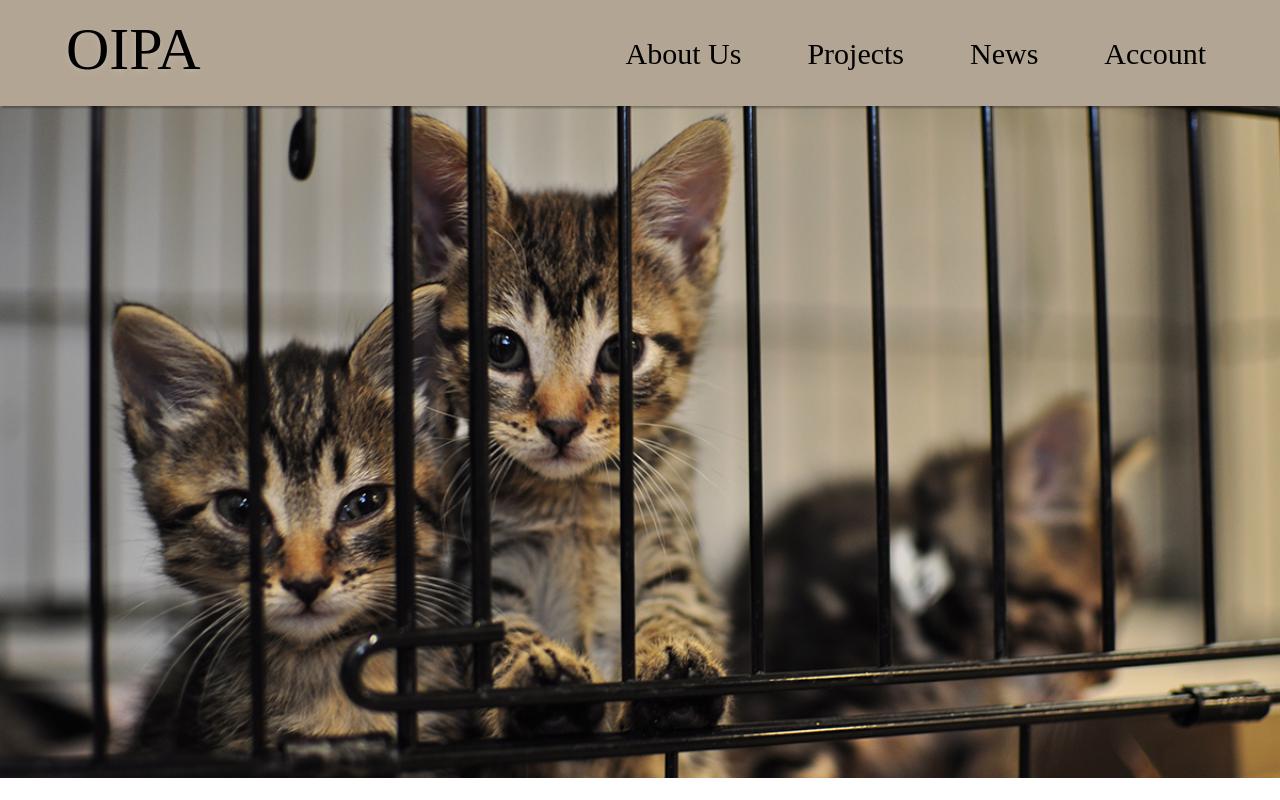
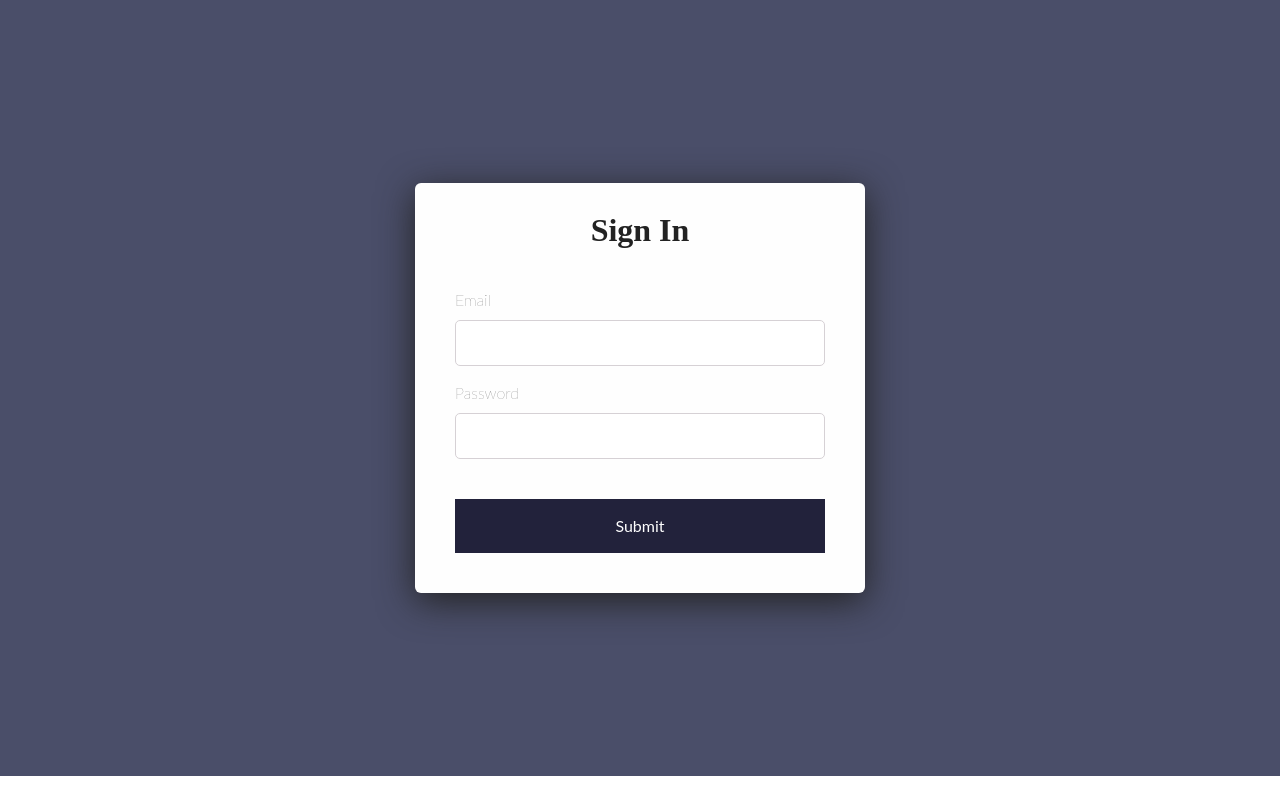
Before and after one commit to raissadt-xapiens/Xapiens-Refactory, a React (Create React App) app in the folder Week-3/Day12/developing-web/: page / in a window 1280 px wide. Shown: the top 800 px of the page. Built offline with nearby package versions, Linux system fonts and the light colour scheme; a web font is replaced by a local one.

Commit message:
Add handle submit for Sign In [Day12]

```diff
--- /dev/null
+++ b/Week-3/Day12/developing-web/src/FormErrors.js
@@ -0,0 +1,14 @@
+// import React from 'react';
+
+// export const FormErrors = ({formErrors}) =>
+//   <div className='formErrors'>
+//     {Object.keys(formErrors).map((fieldName, i) => {
+//       if(formErrors[fieldName].length > 0){
+//         return (
+//           <p key={i}>{fieldName} {formErrors[fieldName]}</p>
+//         )
+//       } else {
+//         return '';
+//       }
+//     })}
+//   </div>
--- a/Week-3/Day12/developing-web/src/SignIn.js
+++ b/Week-3/Day12/developing-web/src/SignIn.js
@@ -1,19 +1,5 @@
-// import React from 'react';
-// import './Sign.css';
-
-// function Signin() {
-//     return (
-//         <div>
-//             <h2>Sign In</h2>
-//         </div>
-//     )
-// }
-
-// export default Signin;
-
-
-
-import React, { Component } from 'react';
+import React from 'react';
+// import { FormErrors } from './FormErrors';
 import '../src/assets/styles/Sign.css';
 
 
@@ -35,9 +21,13 @@ class SignIn extends React.Component {
       errors: {
         email: '',
         password: '',
-      }
+      },
+      emailValid: false,
+      passwordValid: false,
+      formValid: false
     };
   }
+
 
   handleChange = (event) => {
     event.preventDefault();
@@ -93,7 +83,7 @@ class SignIn extends React.Component {
                 <span className='error'>{errors.password}</span>}
             </div>
             <div className='submit'>
-              <button>Submit</button>
+              <button onClick={this.handleSubmit} type='submit'>Submit</button>
             </div>
           </form>
         </div>
@@ -103,3 +93,190 @@ class SignIn extends React.Component {
 }
 
 export default SignIn;
+
+
+
+
+
+// import React, { Component } from 'react';
+// import { FormErrors } from './FormErrors';
+// import '../src/assets/styles/Sign.css';
+
+
+// class SignIn extends Component {
+//   constructor(props) {
+//     super(props);
+//     this.state = {
+//       email: null,
+//       password: null,
+//       formErrors: {
+//         email: '',
+//         password: ''
+//       },
+//       emailValid: false,
+//       passwordValid: false,
+//       formValid: false
+//     };
+//   }
+
+
+//   handleChange = (event) => {
+//     event.preventDefault();
+//     const name = event.target.name;
+//     const value = event.target.value;
+//     this.setState({[name]: value},
+//       () => { this.validateField(name, value) });
+//   }
+
+//   validateField(fieldName, value) {
+//     let fieldValidationErrors = this.state.formErrors;
+//     let emailValid = this.state.emailValid;
+//     let passwordValid = this.state.passwordValid;
+
+
+//     switch (fieldName) {
+//       case 'email':
+//         emailValid = value.match(/^([\w.%+-]+)@([\w-]+\.)+([\w]{2,})$/i);
+//         fieldValidationErrors.email = emailValid
+//         ? '' : ' is invalid!';
+//         break;
+//       case 'password':
+//         passwordValid = value.length < 8;
+//         fieldValidationErrors.password = passwordValid
+//         ? 'Password must be at least 8 characters long!'
+//         : '';
+//         break;
+//       default:
+//         break;
+//     }
+//     this.setState({ formErrors: fieldValidationErrors,
+//                     emailValid: emailValid,
+//                     passwordValid: passwordValid}, this.validateForm);
+//   }
+
+//   validateForm() {
+//     this.setState({formValid: this.state.emailValid && this.state.passwordValid});
+//   }
+//   errorClass(error) {
+//     return(error.length === 0 ? '' : 'has-error');
+//   }
+
+
+//   render() {
+//     return (
+//       <div className='wrapper'>
+//         <div className='form-wrapper'>
+//           <h2>Sign In</h2>
+//           <div className='panel panel-default'>
+//             <FormErrors formErrors={this.state.formErrors} />
+//           </div>
+//           <form>
+//             <div className={`form-group ${this.errorClass(this.state.formErrors.email)}`}>
+//               <label htmlFor="email">Email</label>
+//               <input type='email' name='email' placeholder='Put your email' onChange={this.handleChange} value={this.state.email} required />
+//             </div>
+//             <div className={`form-group ${this.errorClass(this.state.formErrors.password)}`}>
+//               <label htmlFor="password">Password</label>
+//               <input type='password' name='password' placeholder='Put your password' onChange={this.handleChange} value={this.state.password} required />
+//             </div>
+//             <div className='submit'>
+//               <button disabled={!this.state.formValid} type='submit'>Submit</button>
+//             </div>
+//           </form>
+//         </div>
+//       </div>
+//     );
+//   }
+// }
+
+// export default SignIn;
+
+
+
+
+
+
+
+// import React, { Component } from 'react';
+// import { FormErrors } from './FormErrors';
+// import '../src/assets/styles/Sign.css';
+
+// class SignIn extends Component {
+//   constructor (props) {
+//     super(props);
+//     this.state = {
+//       email: '',
+//       password: '',
+//       formErrors: {email: '', password: ''},
+//       emailValid: false,
+//       passwordValid: false,
+//       formValid: false
+//     }
+//   }
+
+//   handleUserInput = (e) => {
+//     const name = e.target.name;
+//     const value = e.target.value;
+//     this.setState({[name]: value},
+//                   () => { this.validateField(name, value) });
+//   }
+
+//   validateField(fieldName, value) {
+//     let fieldValidationErrors = this.state.formErrors;
+//     let emailValid = this.state.emailValid;
+//     let passwordValid = this.state.passwordValid;
+
+//     switch(fieldName) {
+//       case 'email':
+//         emailValid = value.match(/^([\w.%+-]+)@([\w-]+\.)+([\w]{2,})$/i);
+//         fieldValidationErrors.email = emailValid ? '' : ' is invalid';
+//         break;
+//       case 'password':
+//         passwordValid = value.length >= 6;
+//         fieldValidationErrors.password = passwordValid ? '': ' is too short';
+//         break;
+//       default:
+//         break;
+//     }
+//     this.setState({formErrors: fieldValidationErrors,
+//                     emailValid: emailValid,
+//                     passwordValid: passwordValid
+//                   }, this.validateForm);
+//   }
+
+//   validateForm() {
+//     this.setState({formValid: this.state.emailValid && this.state.passwordValid});
+//   }
+
+//   errorClass(error) {
+//     return(error.length === 0 ? '' : 'has-error');
+//   }
+
+//   render () {
+//     return (
+//       <form className="demoForm">
+//         <h2>Sign up</h2>
+//         <div className="panel panel-default">
+//           <FormErrors formErrors={this.state.formErrors} />
+//         </div>
+//         <div className={`form-group ${this.errorClass(this.state.formErrors.email)}`}>
+//           <label htmlFor="email">Email address</label>
+//           <input type="email" required className="form-control" name="email"
+//             placeholder="Email"
+//             value={this.state.email}
+//             onChange={this.handleUserInput}  />
+//         </div>
+//         <div className={`form-group ${this.errorClass(this.state.formErrors.password)}`}>
+//           <label htmlFor="password">Password</label>
+//           <input type="password" className="form-control" name="password"
+//             placeholder="Password"
+//             value={this.state.password}
+//             onChange={this.handleUserInput}  />
+//         </div>
+//         <button type="submit" className="btn btn-primary" disabled={!this.state.formValid}>Sign up</button>
+//       </form>
+//     )
+//   }
+// }
+
+// export default SignIn;
--- a/Week-3/Day12/developing-web/src/index.js
+++ b/Week-3/Day12/developing-web/src/index.js
@@ -1,15 +1,15 @@
 import React from 'react';
 import ReactDOM from 'react-dom';
-// import SignIn from './SignIn';
+import SignIn from './SignIn';
 // import SignUp from './SignUp';
-import App from './App';
+// import App from './App';
 import 'bootstrap/dist/css/bootstrap.min.css';
 
 ReactDOM.render(
   <React.StrictMode>
-    {/* <SignIn /> */}
+    <SignIn />
     {/* <SignUp /> */}
-    <App />
+    {/* <App /> */}
   </React.StrictMode>,
   document.getElementById('root')
 );
```
Also changed, not shown: Week-3/Day12/developing-web/src/assets/styles/Sign.css (+8 -4 lines), 1 other file (tests, documents, lock files or other folders).
